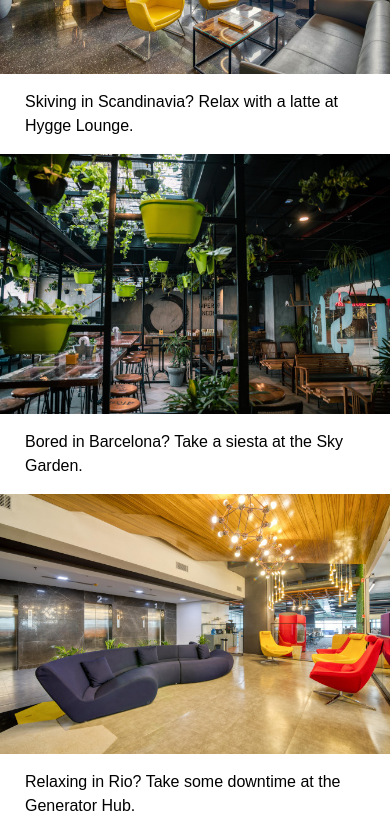
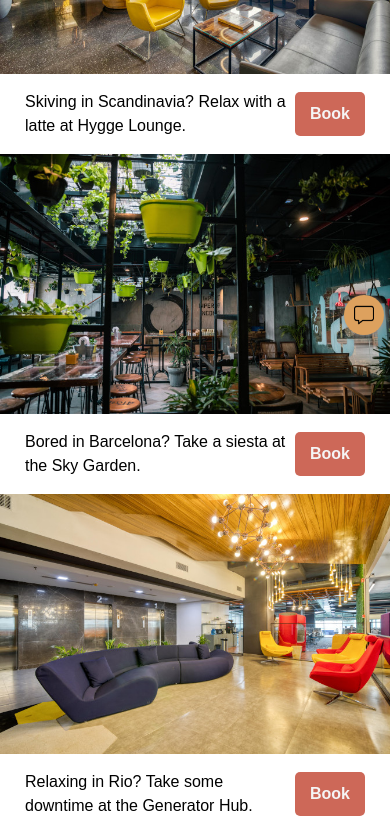
Before and after one commit to rrocker89437/We-Barely-Work, a plain HTML site: page index.html in a window 390 px wide. Shown: the part 503-1337 px from the top of the page. Drawn offline with Linux system fonts and the light colour scheme.

Commit message:
Finished Project

```diff
--- a/index.html
+++ b/index.html
@@ -14,6 +14,9 @@
           <li class="logo">WeBarelyWork</li>
           <li>
             <img src="images/pin.png" class="icon" alt="location" />
+          </li>
+          <li class="hamburger-menu">
+            <img src="images/burger.png" class="icon" />
           </li>
         </ul>
       </nav>
@@ -33,8 +36,10 @@
             class="item-img"
             alt="A smart coworking space"
           />
-          <div class="caption">
+          <div class="img-banner">Exclusive</div>
+          <div class="caption flex ai-c jc-sb">
             <p>Skiving in Scandinavia? Relax with a latte at Hygge Lounge.</p>
+            <button class="item-btn">Book</button>
           </div>
         </div>
       </section>
@@ -46,8 +51,9 @@
             class="item-img"
             alt="A coworking space with plants"
           />
-          <div class="caption">
+          <div class="caption flex ai-c jc-sb">
             <p>Bored in Barcelona? Take a siesta at the Sky Garden.</p>
+            <button class="item-btn">Book</button>
           </div>
         </div>
       </section>
@@ -59,11 +65,16 @@
             class="item-img"
             alt="A comfortable coworking space"
           />
-          <div class="caption">
+          <div class="caption flex ai-c jc-sb">
             <p>Relaxing in Rio? Take some downtime at the Generator Hub.</p>
+            <button class="item-btn">Book</button>
           </div>
         </div>
       </section>
     </main>
+
+    <div class="chatbox-bg">
+      <img src="images/message.png" class="chatbox-img" alt="chatbox" />
+    </div>
   </body>
 </html>
--- a/style.css
+++ b/style.css
@@ -2,7 +2,9 @@
   /* Colors */
   --bg-header: #282828;
   --bg-body: #f5f5f5;
-  --clr-logo: #f5f5f5;
+  --bg-banner: #cd6858;
+  --bg-chatbox: #dda15e;
+  --clr-text: #f5f5f5;
 
   /* Font Style / Size */
   --font-body: "Montserrat", sans-serif;
@@ -74,6 +76,10 @@ a {
   display: flex;
 }
 
+.jc-sb {
+  justify-content: space-between;
+}
+
 .ai-c {
   align-items: center;
 }
@@ -100,13 +106,17 @@ header {
   }
 
   .logo {
-    color: var(--clr-logo);
+    color: var(--clr-text);
     font-size: var(--fs-sm);
     font-weight: var(--fw-700);
   }
 
   .icon {
     width: var(--icon-size);
+  }
+
+  .hamburger-menu {
+    margin-left: auto;
   }
 }
 
@@ -123,15 +133,55 @@ main {
   }
 
   .item {
+    position: relative;
+
     .item-img {
       width: 800px;
+    }
+
+    .img-banner {
+      position: absolute;
+      top: 0;
+      display: inline-block;
+      padding: 10px;
+      background-color: var(--bg-banner);
+      color: var(--clr-text);
     }
 
     .caption {
       margin: 0 25px;
 
-      /* p {
-      } */
+      .item-btn {
+        padding: 10px 15px;
+        font-weight: var(--fw-700);
+        background-color: var(--bg-banner);
+        color: var(--clr-text);
+        border: none;
+        border-radius: 5px;
+        cursor: pointer;
+      }
     }
   }
 }
+
+/* Chat Box */
+/* -------------------------------------------------------------- */
+
+.chatbox-bg {
+  position: fixed;
+  bottom: 6px;
+  right: 6px;
+
+  display: flex;
+  width: 40px;
+  height: 40px;
+  border-radius: 50%;
+  box-shadow: 1px 1px 5px #999;
+  background-color: var(--bg-chatbox);
+  cursor: pointer;
+
+  .chatbox-img {
+    margin: auto;
+    width: 50%;
+  }
+}
```
Also changed, not shown: images/message.png (added).
